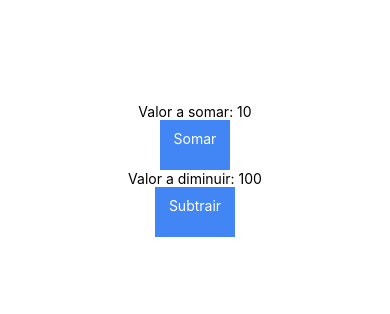
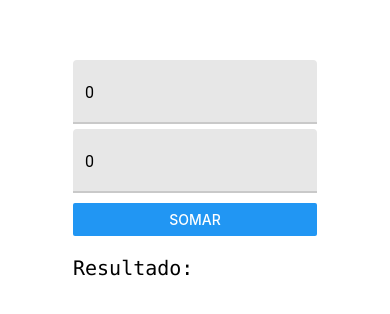
Before and after one commit to femelo22/Mobile-Timer, a React Native app: screen / in a window 390 px wide. Shown: the part 252-566 px from the top of the page. Built offline with nearby package versions, Linux system fonts and the light colour scheme.

Commit message:
Feature somar

```diff
--- a/App.js
+++ b/App.js
@@ -3,12 +3,13 @@ import React from 'react';
 import { StyleSheet, Text, View } from 'react-native';
 import Focus from './features/focus/Focus';
 import Hooks from './features/hooks/Hooks';
+import Somando from './features/test/Somando'
 
 
 export default function App() {
   return (
    <View style={styles.container}>
-     <Hooks />
+     <Somando />
    </View>
   );
 }
@@ -16,7 +17,7 @@ export default function App() {
 const styles = StyleSheet.create({
   container: {
     flex: 1,
-    backgroundColor: 'white',
+    backgroundColor: '#fff',
     alignItems: 'center',
     justifyContent: 'center',
   },
--- a/components/rounded-button/rounded-button.component.jsx
+++ b/components/rounded-button/rounded-button.component.jsx
@@ -4,7 +4,7 @@ import { StyleSheet, Text, TouchableOpacity} from "react-native";
 const RoundedButton = ({
     style = {},
     textStyle = {},
-    size = 125,
+    size = 40,
     ...otherProps
 }) => {
 
@@ -24,11 +24,11 @@ const styles = (size)  => StyleSheet.create({
         height: size,
         alignItems: 'center',
         justifyContent: 'center',
-        borderColor: 'white',
+        borderColor: 'blue',
         borderWidth: 2,
     },
     textStyle: {
-        color: 'white',
+        color: 'blue',
         fontSize: size / 3,
     }
 })
--- a/features/hooks/Hooks.js
+++ b/features/hooks/Hooks.js
@@ -4,6 +4,7 @@ import {
     Text,
     StyleSheet,
 } from 'react-native';
+
 import CustomButton from '../../components/custom-button/custom-button.component';
 
 const styles = StyleSheet.create({
--- /dev/null
+++ b/features/test/Somando.js
@@ -0,0 +1,53 @@
+import React, { useState, useEffect } from 'react';
+import { View, Text, StyleSheet, Button } from 'react-native';
+import { TextInput } from 'react-native-paper';
+
+const styles = StyleSheet.create({
+    text: {
+        fontFamily: 'Consolas',
+        fontSize: '20px',
+        marginTop: '20px'
+    },
+    viewButton: {
+        marginTop: '10px'
+    },
+    inputText: {
+        marginTop: '5px'
+    }
+})
+
+
+const Somador = () => {
+    let [primeiroNumero, setPrimeiroNumero] = useState(0);
+    let [segundoNumero, setSegundoNumero] = useState(0);
+    let [total, setTotal] = useState();
+
+
+    const handleSomar = (primeiroNumero, segundoNumero) => {
+        return primeiroNumero + segundoNumero;
+    }
+
+
+    return (
+        <View>
+            <TextInput
+                defaultValue={primeiroNumero}
+            />
+            <TextInput
+                style={styles.inputText}
+                defaultValue={segundoNumero}
+            />
+            <View style={styles.viewButton}>
+                <Button
+                    title={'Somar'}
+                    onPress={() => setTotal(handleSomar(primeiroNumero, segundoNumero))}
+                />
+                <Text style={styles.text}>Resultado: {total}</Text>
+            </View>
+        </View>
+    )
+
+
+}
+
+export default Somador;
```
